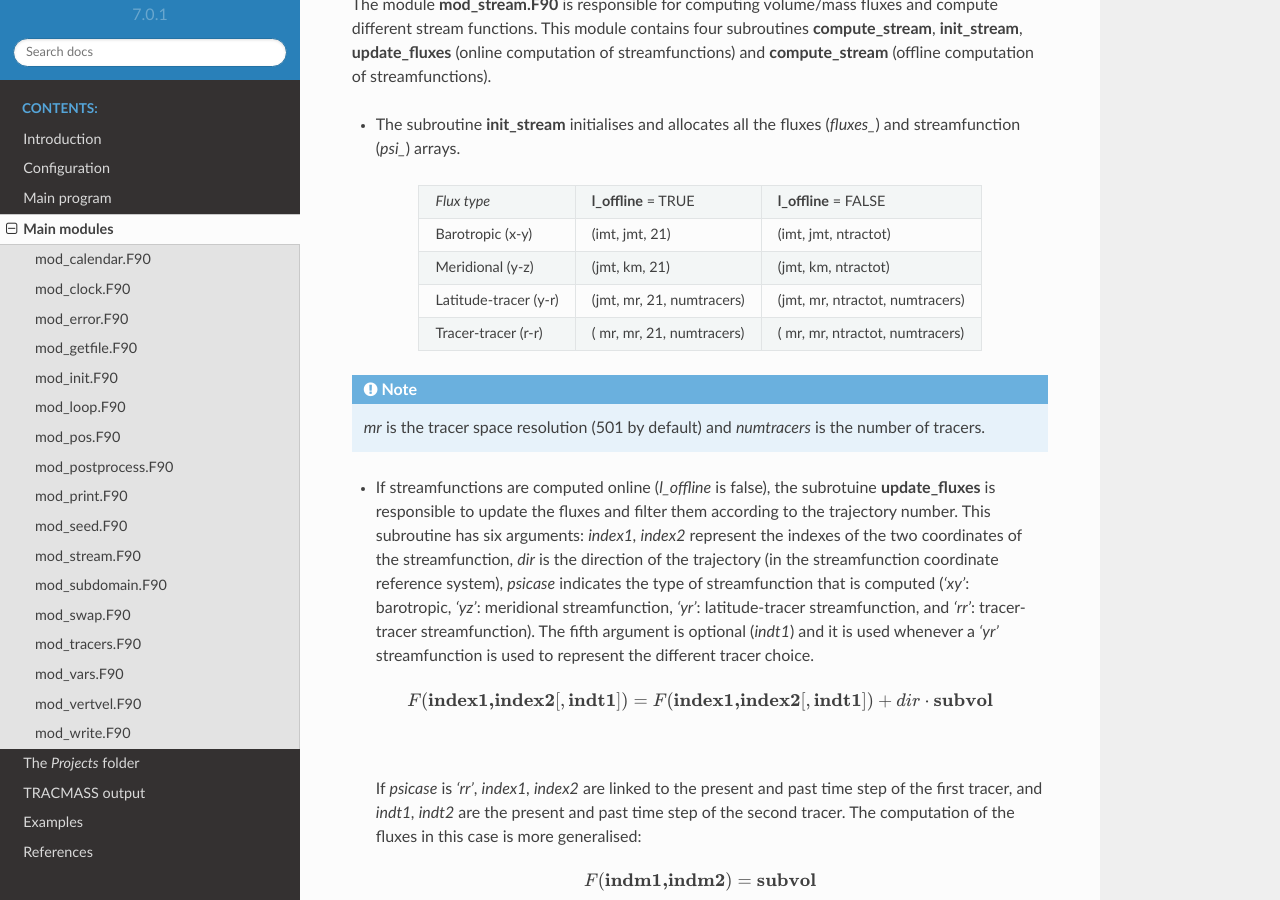
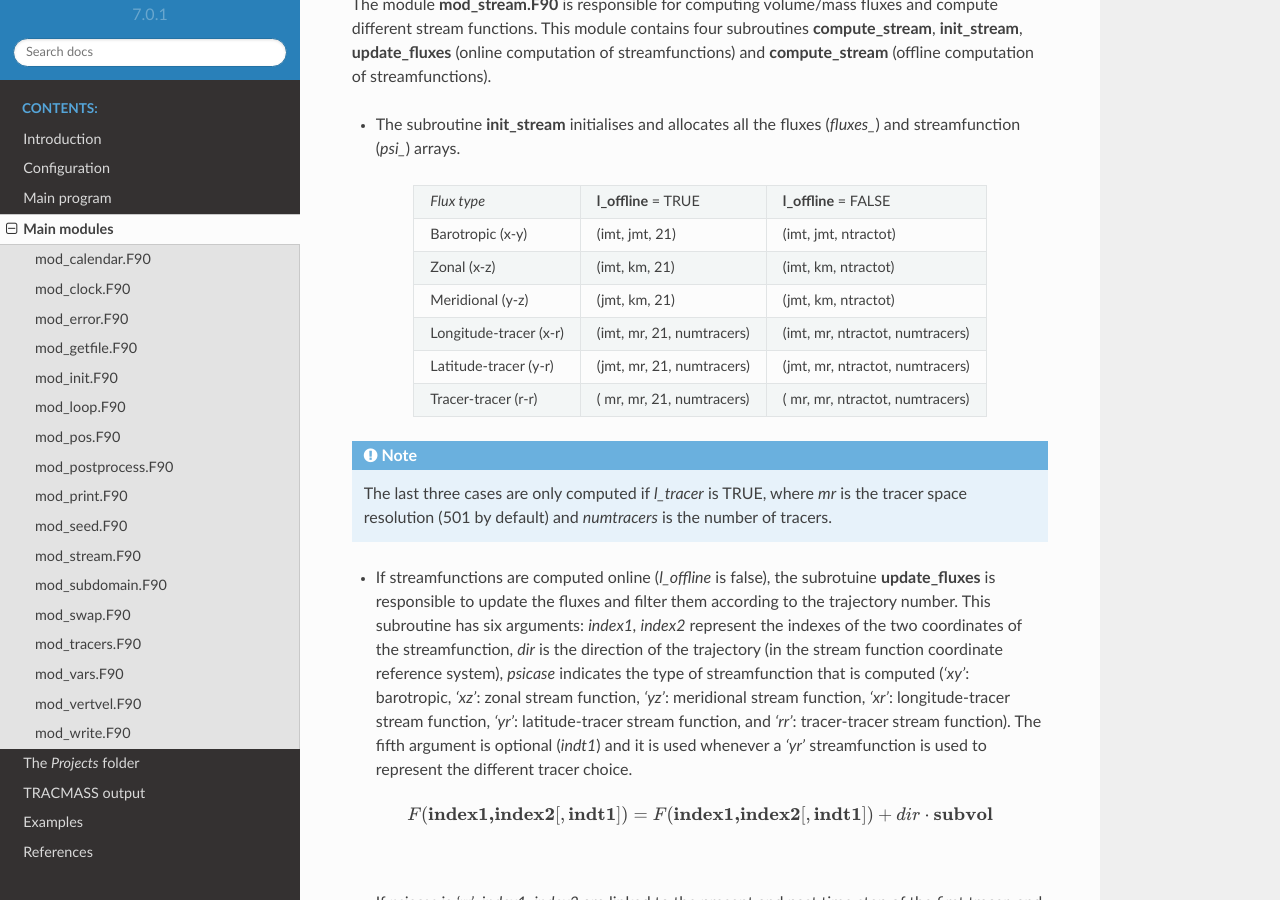
Before and after one commit to TRACMASS/Tracmass, a Sphinx documentation site: the page built from docs/Modules.rst, in a window 1280 px wide and 900 px high, scrolled down 16961 px. Built offline with Sphinx 7.4.7 and the Read the Docs theme 2.0.0, drawn with Linux system fonts in a browser that asks for light colours; formulas are drawn with MathJax 3.

Commit message:
Update [11/11/2020]
- Include zonal stream functions and alternative way to compute barotropic stream functions.

- mod_stream.F90: include calculations to compute zonal stream functions.

- mod_vars.F90, mod_write.F90, mod_pos.F90, mod_loop.F90, mod_init.F90: include new variables to compute zonal stream functions and different ways to compute barotropic stream functions.

- Update documentation including the new variables, output files and new examples.

```diff
--- a/docs/Modules.rst
+++ b/docs/Modules.rst
@@ -420,22 +420,26 @@ The module **mod_stream.F90** is responsible for computing volume/mass fluxes an
 .. table::
   :align: center
 
-  +----------------------+---------------------------+----------------------------------+
-  | *Flux type*          |   **l_offline** = TRUE    |      **l_offline** = FALSE       |
-  +----------------------+---------------------------+----------------------------------+
-  | Barotropic (x-y)     |    (imt, jmt, 21)         |    (imt, jmt, ntractot)          |
-  +----------------------+---------------------------+----------------------------------+
-  | Meridional (y-z)     |    (jmt,  km, 21)         |    (jmt,  km, ntractot)          |
-  +----------------------+---------------------------+----------------------------------+
-  | Latitude-tracer (y-r)| (jmt, mr, 21, numtracers) | (jmt, mr, ntractot, numtracers)  |
-  +----------------------+---------------------------+----------------------------------+
-  | Tracer-tracer (r-r)  | ( mr, mr, 21, numtracers) | ( mr, mr, ntractot, numtracers)  |
-  +----------------------+---------------------------+----------------------------------+
+  +-----------------------+---------------------------+----------------------------------+
+  | *Flux type*           |   **l_offline** = TRUE    |      **l_offline** = FALSE       |
+  +-----------------------+---------------------------+----------------------------------+
+  | Barotropic (x-y)      |    (imt, jmt, 21)         |    (imt, jmt, ntractot)          |
+  +-----------------------+---------------------------+----------------------------------+
+  | Zonal (x-z)           |    (imt,  km, 21)         |    (imt,  km, ntractot)          |
+  +-----------------------+---------------------------+----------------------------------+
+  | Meridional (y-z)      |    (jmt,  km, 21)         |    (jmt,  km, ntractot)          |
+  +-----------------------+---------------------------+----------------------------------+
+  | Longitude-tracer (x-r)| (imt, mr, 21, numtracers) | (imt, mr, ntractot, numtracers)  |
+  +-----------------------+---------------------------+----------------------------------+
+  | Latitude-tracer (y-r) | (jmt, mr, 21, numtracers) | (jmt, mr, ntractot, numtracers)  |
+  +-----------------------+---------------------------+----------------------------------+
+  | Tracer-tracer (r-r)   | ( mr, mr, 21, numtracers) | ( mr, mr, ntractot, numtracers)  |
+  +-----------------------+---------------------------+----------------------------------+
 
 .. note::
-  *mr* is the tracer space resolution (501 by default) and *numtracers* is the number of tracers.
+  The last three cases are only computed if *l_tracer* is TRUE, where *mr* is the tracer space resolution (501 by default) and *numtracers* is the number of tracers.
 
-* If streamfunctions are computed online (*l_offline* is false), the subrotuine **update_fluxes** is responsible to update the fluxes and filter them according to the trajectory number. This subroutine has six arguments: *index1, index2* represent the indexes of the two coordinates of the streamfunction, *dir* is the direction of the trajectory (in the streamfunction coordinate reference system), *psicase* indicates the type of streamfunction that is computed (*'xy'*: barotropic, *'yz'*: meridional streamfunction, *'yr'*: latitude-tracer streamfunction, and *'rr'*: tracer-tracer streamfunction). The fifth argument is optional (*indt1*) and it is used whenever a *'yr'* streamfunction is used to represent the different tracer choice.
+* If streamfunctions are computed online (*l_offline* is false), the subrotuine **update_fluxes** is responsible to update the fluxes and filter them according to the trajectory number. This subroutine has six arguments: *index1, index2* represent the indexes of the two coordinates of the streamfunction, *dir* is the direction of the trajectory (in the stream function coordinate reference system), *psicase* indicates the type of streamfunction that is computed (*'xy'*: barotropic, *'xz'*: zonal stream function, *'yz'*: meridional stream function, *'xr'*: longitude-tracer stream function, *'yr'*: latitude-tracer stream function, and *'rr'*: tracer-tracer stream function). The fifth argument is optional (*indt1*) and it is used whenever a *'yr'* streamfunction is used to represent the different tracer choice.
 
 .. math::
 
--- a/docs/Output.rst
+++ b/docs/Output.rst
@@ -52,14 +52,18 @@ The rerun file contains information about the trajectories that exited through t
 
 *psixy*, *psiyz*, *psiyr*, and *psirr* files
 ^^^^^^^^^^^^^^^^^^^^^^^^^^^^^^^^^^^^^^^^^^^^
-If streamfunctions are computed, four files are created where the output is stored.
+If stream functions are computed, six files (three if **l_tracer** is deactivated) are created where the output is stored.
 
 +---------+-------------------+----------------------+
 | Case    | Number of columns |  Number of rows      |
 +---------+-------------------+----------------------+
 | *psixy* |        imt        | jmt x 21             |
 +---------+-------------------+----------------------+
+| *psixz* |        imt        | km x 21              |
++---------+-------------------+----------------------+
 | *psiyz* |        jmt        | km x 21              |
++---------+-------------------+----------------------+
+| *psixr* |        imt        | mr x 21 x numtracers |
 +---------+-------------------+----------------------+
 | *psiyr* |        jmt        | mr x 21 x numtracers |
 +---------+-------------------+----------------------+
--- a/docs/Project.rst
+++ b/docs/Project.rst
@@ -349,3 +349,5 @@ INIT_STREAMFUNCTION
 * **l_offline** [*logical*]: compute the stream functions offline. Default value is **True**.
 
 * **dirpsi** [*integer, array*]: direction of integration of streamfunctions.
+
+* **xyflux** [*integer*]: compute barotropic fluxes using **uflux** (1) or **vflux** (2). Default value is **1**.
```
Also changed, not shown: docs/Examples.rst (+13 -1 lines), docs/figs/fig_orca1_5.png, docs/figs/fig_orca1_6.png (added), 6 other files.
